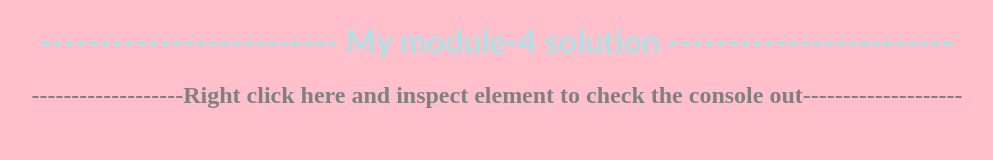
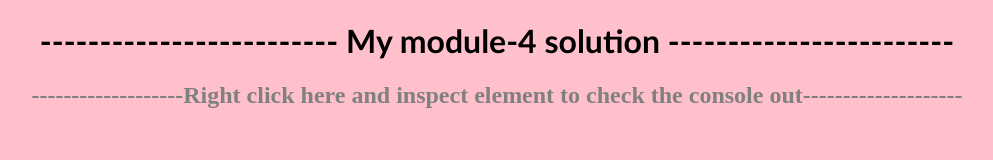
Before and after one commit to bhuvanarao2003/bhuvanarao2003.github.io, a plain HTML site: page index4.html in a window 1280 px wide. Shown: the whole page, without its empty margins (143-1136 px from the left). Drawn offline with Linux system fonts and the light colour scheme.

Commit message:
Update index4.html

```diff
--- a/index4.html
+++ b/index4.html
@@ -8,7 +8,7 @@
 		}
 
 		h1{
-			color:powderblue;
+			color:black;
 		        font-family:Candara;
 		}
 		h2{
```
